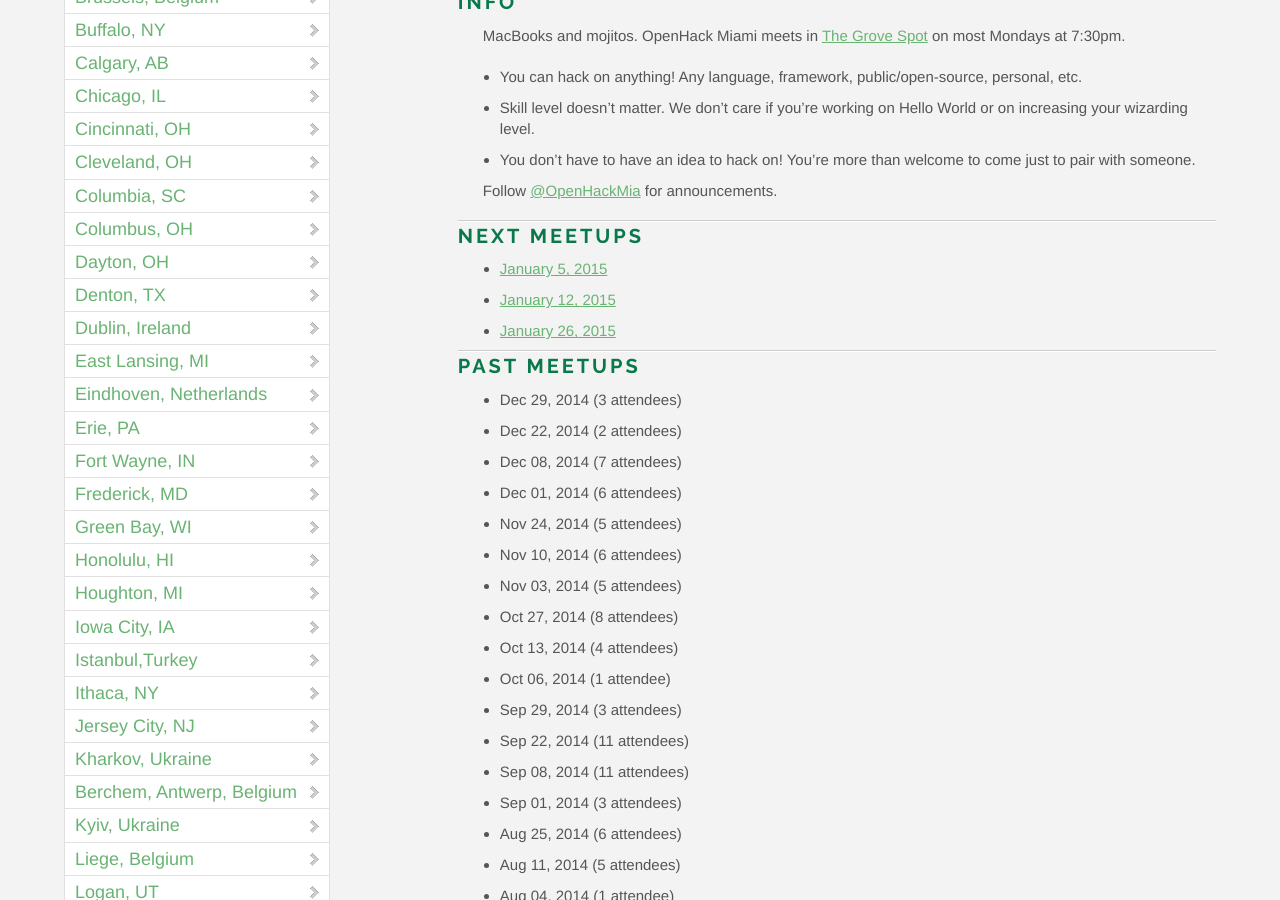
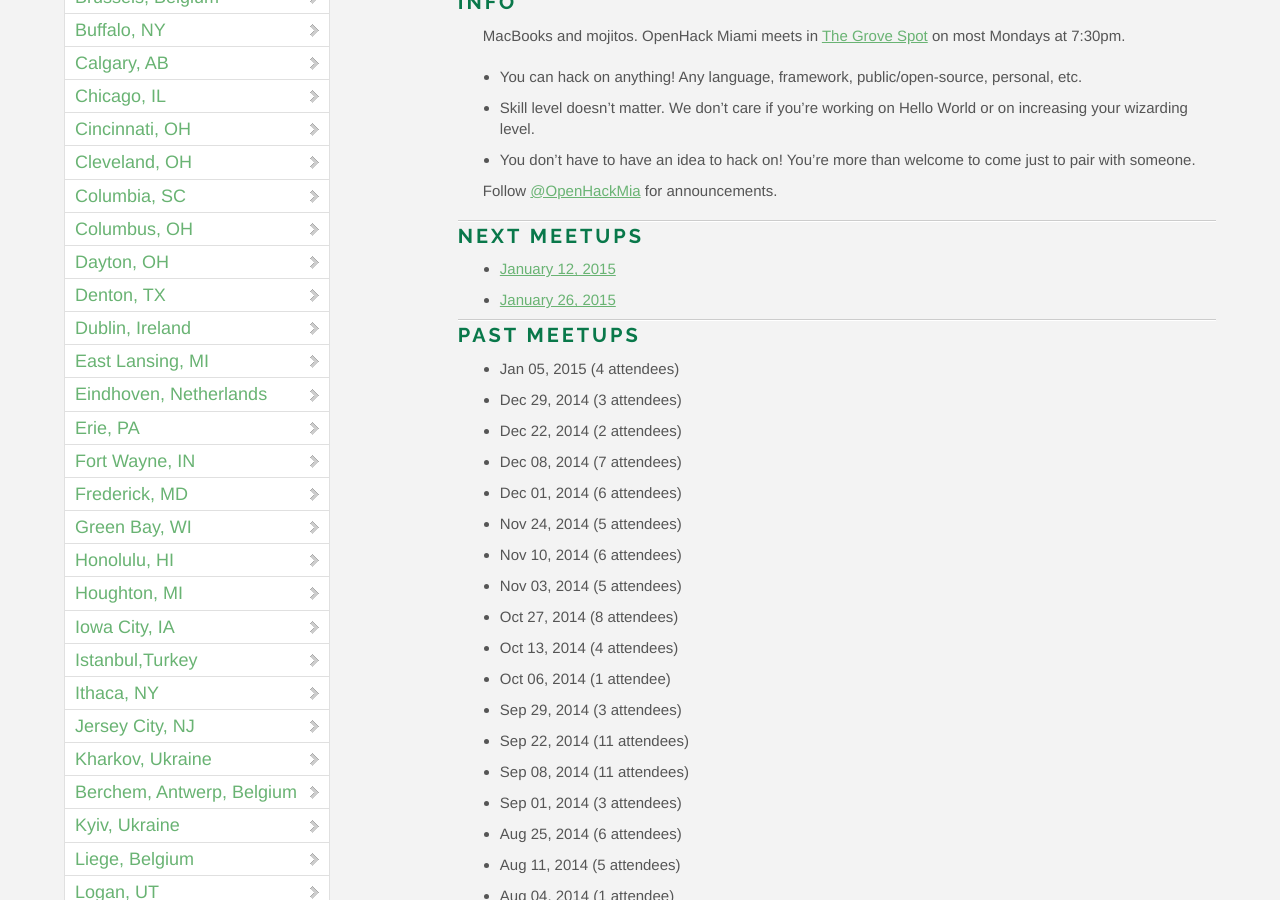
Before and after one commit to OpenHack/openhack.github.com, a Jekyll site: the page built from miami/index.markdown, in a window 1280 px wide and 900 px high, scrolled down 733 px. Built offline with Jekyll 4.4.1, drawn with Linux system fonts in a browser that asks for light colours; nearby versions of some CDN libraries; comment, search, counter and statistics services are not loaded.

Commit message:
Update Miami attendee info

```diff
--- a/miami/index.markdown
+++ b/miami/index.markdown
@@ -19,12 +19,12 @@ Follow [@OpenHackMia](http://twitter.com/openhackmia) for announcements.
 
 ### Next meetups
 
-* [January 5, 2015](http://www.meetup.com/miamirb/events/219392408/)
 * [January 12, 2015](http://www.meetup.com/miamirb/events/219392410/)
 * [January 26, 2015](http://www.meetup.com/miamirb/events/219392414/)
 
 ### Past meetups
 
+* Jan 05, 2015 (4 attendees)
 * Dec 29, 2014 (3 attendees)
 * Dec 22, 2014 (2 attendees)
 * Dec 08, 2014 (7 attendees)
```
